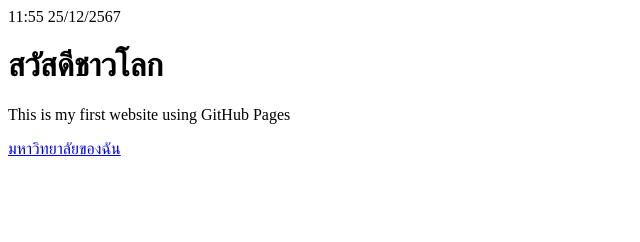
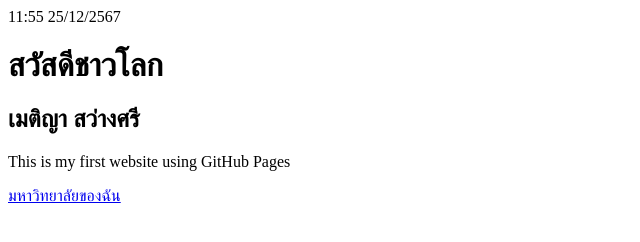
Before and after one commit to metiya1987/my-first-website, a plain HTML site: page index.html in a window 1280 px wide. Shown: the whole page, without its empty margins (0-640 px from the left). Drawn offline with Linux system fonts and the light colour scheme.

Commit message:
Update index.html

```diff
--- a/index.html
+++ b/index.html
@@ -7,6 +7,7 @@
 </head>
 <body>
     <h1>สวัสดีชาวโลก</h1>
+     <h2>เมติญา สว่างศรี</h2>
     <p>This is my first website using GitHub Pages</p>
     <a href="https://www.rmutsb.ac.th">มหาวิทยาลัยของฉัน</a>
 </body>
```
